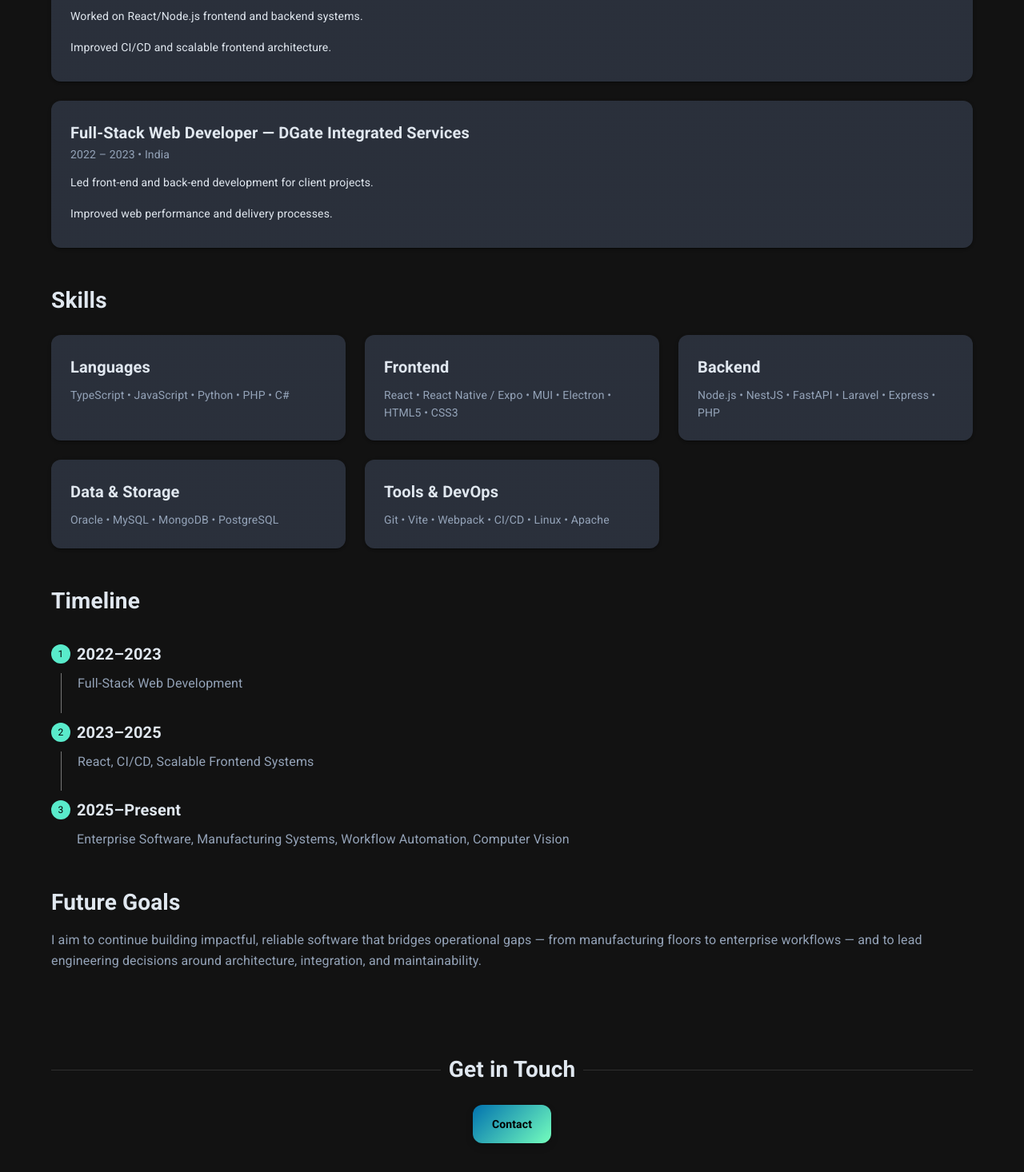
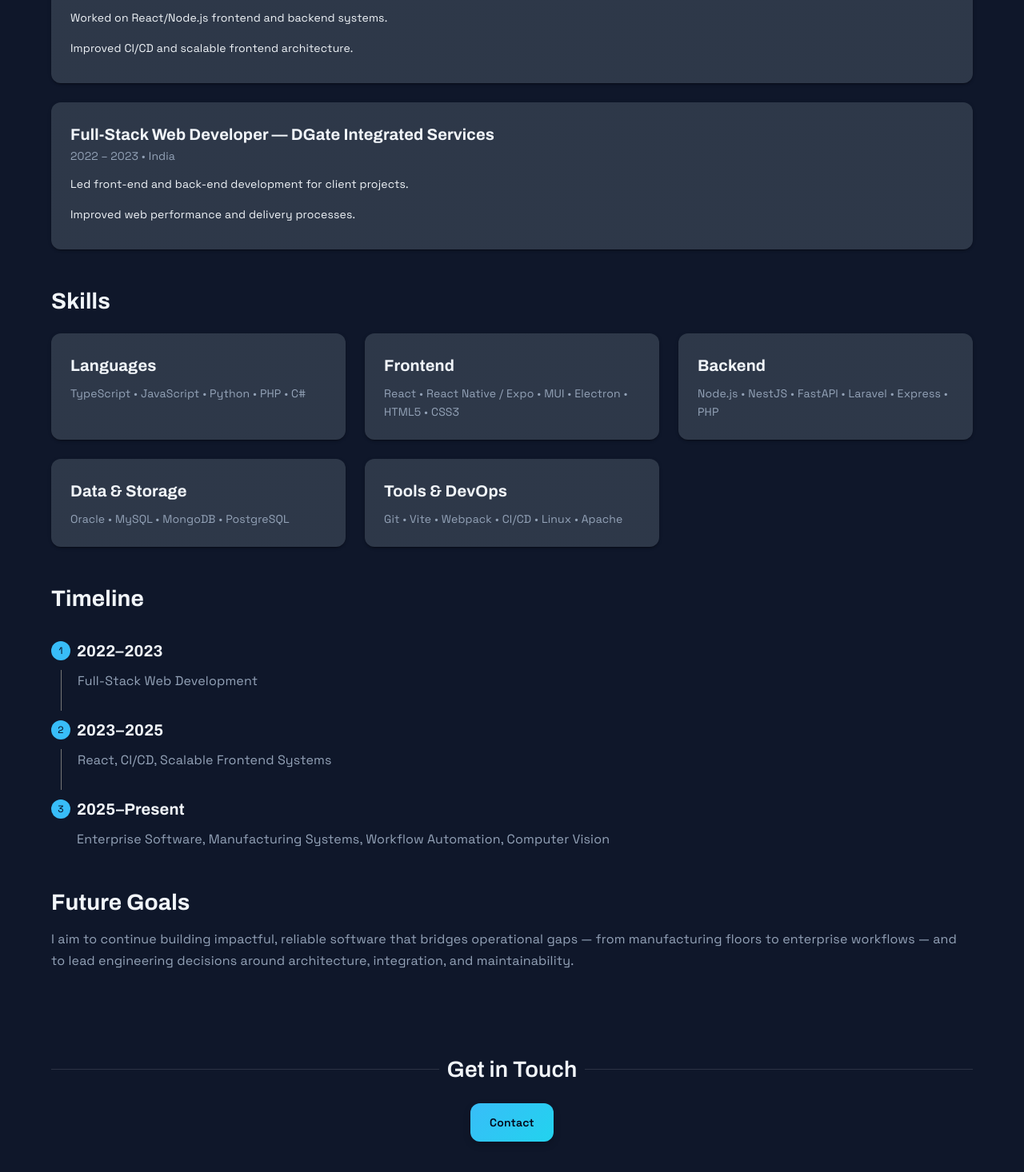
Before and after one commit to amoghphadnis/Amogh-Phadnis-Portfolio, a React (Vite) app: page /#/about in a window 1280 px wide. Shown: the part 760-2226 px from the top of the page at 80% size. Built offline with nearby package versions, Linux system fonts and the light colour scheme.

Commit message:
feat: apply interactive-portfolio and ui-ux-pro-max enhancements

```diff
--- a/index.html
+++ b/index.html
@@ -9,7 +9,7 @@
     <link rel="preconnect" href="https://fonts.googleapis.com" />
     <link rel="preconnect" href="https://fonts.gstatic.com" crossorigin />
     <link
-      href="https://fonts.googleapis.com/css2?family=Roboto:wght@300;400;500;700;900&display=swap"
+      href="https://fonts.googleapis.com/css2?family=Archivo:wght@300;400;500;600;700&family=Space+Grotesk:wght@300;400;500;600;700&display=swap"
       rel="stylesheet"
     />
 
--- a/src/components/motion/TextReveal.tsx
+++ b/src/components/motion/TextReveal.tsx
@@ -1,6 +1,7 @@
 import { useMemo } from 'react';
 import { useInView } from 'react-intersection-observer';
 import { Box } from '@mui/material';
+import { tokens } from '../../theme/tokens';
 
 interface TextRevealProps {
   text: string;
@@ -9,6 +10,8 @@ interface TextRevealProps {
   className?: string;
   sx?: Record<string, unknown>;
 }
+
+const headingTags = new Set(['h1', 'h2', 'h3', 'h4']);
 
 export function TextReveal({ text, as: Tag = 'span', delay = 0, sx = {} }: TextRevealProps) {
   const { ref, inView } = useInView({ triggerOnce: true, threshold: 0.5 });
@@ -25,6 +28,7 @@ export function TextReveal({ text, as: Tag = 'span', delay = 0, sx = {} }: TextR
       sx={{
         display: 'inline-flex',
         flexWrap: 'wrap',
+        fontFamily: headingTags.has(Tag) ? tokens.typography.fontFamilyHeading : undefined,
         ...sx,
       }}
       aria-label={text}
--- a/src/components/projects/ProjectCard.tsx
+++ b/src/components/projects/ProjectCard.tsx
@@ -1,4 +1,4 @@
-import { Card, CardContent, Typography, Box, Button, Chip } from '@mui/material';
+import { Card, CardMedia, CardContent, Typography, Box, Button, Chip } from '@mui/material';
 import { useTheme } from '@mui/material/styles';
 import { Link } from 'react-router-dom';
 import { FaGithub } from 'react-icons/fa';
@@ -37,6 +37,8 @@ export function ProjectCard({ project }: ProjectCardProps) {
           color: theme.palette.text.primary,
           borderRadius: tokens.radius.card,
           boxShadow: tokens.shadows.card,
+          overflow: 'hidden',
+          cursor: 'pointer',
           transition: `transform ${tokens.motion.normal} ease, box-shadow ${tokens.motion.normal} ease`,
           '&:hover': {
             transform: 'translateY(-4px)',
@@ -44,6 +46,19 @@ export function ProjectCard({ project }: ProjectCardProps) {
           },
         }}
       >
+        {project.image && (
+          <CardMedia
+            component="img"
+            image={project.image ? import.meta.env.BASE_URL + encodeURI(project.image) : undefined}
+            alt={project.title}
+            sx={{
+              height: 160,
+              width: '100%',
+              objectFit: 'cover',
+              backgroundColor: theme.palette.background.default,
+            }}
+          />
+        )}
         <CardContent sx={{ display: 'flex', flexDirection: 'column', gap: 1.5, p: 3 }}>
           <Typography variant="overline" color="primary" sx={{ fontWeight: 600 }}>
             {categoryLabels[project.category]}
@@ -54,6 +69,12 @@ export function ProjectCard({ project }: ProjectCardProps) {
           <Typography variant="h6" sx={{ fontWeight: 700 }}>
             {project.title}
           </Typography>
+
+          {project.impact && (
+            <Typography variant="body2" color="primary" sx={{ fontWeight: 600 }}>
+              {project.impact}
+            </Typography>
+          )}
 
           <Typography variant="body2" color="text.secondary" sx={{ flex: 1 }}>
             {project.description}
--- a/src/index.css
+++ b/src/index.css
@@ -15,12 +15,27 @@ body,
   flex-direction: column;
 }
 
-a {
-  color: inherit;
-  text-decoration: none;
+html {
+  scroll-behavior: smooth;
+}
+
+a,
+button,
+[role='button'],
+[tabindex]:not([tabindex='-1']) {
+  cursor: pointer;
+}
+
+*:focus-visible {
+  outline: 2px solid #38bdf8;
+  outline-offset: 2px;
+  border-radius: 4px;
 }
 
 @media (prefers-reduced-motion: reduce) {
+  html {
+    scroll-behavior: auto;
+  }
   *,
   *::before,
   *::after {
--- a/src/pages/Home.tsx
+++ b/src/pages/Home.tsx
@@ -28,7 +28,7 @@ export function Home() {
           <Box textAlign="center" mb={6}>
             <Avatar
               alt={profile.name}
-              src="/images/Amogh.jpg"
+              src={`${import.meta.env.BASE_URL}images/Amogh.jpg`}
               sx={{
                 width: 180,
                 height: 180,
@@ -57,12 +57,35 @@ export function Home() {
                 justifyContent: 'center',
                 fontSize: { xs: '1.25rem', sm: '1.5rem' },
                 fontWeight: 600,
-                mb: 2,
+                mb: 1,
                 color: 'primary.main',
               }}
             />
-            <Typography variant="body1" color="text.secondary" sx={{ maxWidth: 720, mx: 'auto', mb: 3 }}>
+            <Typography
+              variant="body1"
+              color="text.secondary"
+              sx={{
+                maxWidth: 720,
+                mx: 'auto',
+                mb: 2,
+                fontSize: { xs: '1rem', sm: '1.1rem' },
+                lineHeight: 1.5,
+              }}
+            >
               {profile.headline}
+            </Typography>
+            <Typography
+              variant="subtitle1"
+              color="primary"
+              sx={{
+                maxWidth: 640,
+                mx: 'auto',
+                mb: 3,
+                fontWeight: 500,
+                letterSpacing: 0.5,
+              }}
+            >
+              {profile.tagline}
             </Typography>
 
             <Box display="flex" gap={2} justifyContent="center" flexWrap="wrap" mb={4}>
@@ -103,6 +126,14 @@ export function Home() {
                 sx={{ borderRadius: tokens.radius.button, fontWeight: 600 }}
               >
                 LinkedIn
+              </Button>
+              <Button
+                component={Link}
+                to="/contact"
+                variant="outlined"
+                sx={{ borderRadius: tokens.radius.button, fontWeight: 600 }}
+              >
+                Get in Touch
               </Button>
             </Box>
           </Box>
@@ -167,7 +198,7 @@ export function Home() {
             <Typography variant="h3" sx={{ fontSize: '1.75rem', fontWeight: 700, mb: 3 }}>
               Technology
             </Typography>
-            <Box display="flex" flexWrap="wrap" justifyContent="center" gap={1}>
+            <Box display="flex" flexWrap="wrap" justifyContent="center" gap={1} mb={4}>
               {skillGroups.flatMap((g) => g.items).map((skill) => (
                 <Chip
                   key={skill}
@@ -181,6 +212,23 @@ export function Home() {
                 />
               ))}
             </Box>
+            <Button
+              component={Link}
+              to="/contact"
+              variant="contained"
+              sx={{
+                background: tokens.colors.accent.gradient,
+                color: tokens.colors.accent.black,
+                borderRadius: tokens.radius.button,
+                px: 3,
+                py: 1.5,
+                fontWeight: 700,
+                '&:hover': { transform: 'scale(1.05)' },
+                transition: `transform ${tokens.motion.normal} ease`,
+              }}
+            >
+              Let's work together
+            </Button>
           </Box>
         </FadeIn>
       </Container>
--- a/src/theme/theme.ts
+++ b/src/theme/theme.ts
@@ -16,18 +16,21 @@ const getDesignTokens = (mode: PaletteMode): ThemeOptions => ({
     },
     primary: {
       main: mode === 'dark' ? tokens.colors.dark.primary : tokens.colors.light.primary,
-      contrastText: tokens.colors.accent.black,
+      contrastText: mode === 'dark' ? tokens.colors.accent.black : tokens.colors.light.surface,
     },
   },
   typography: {
     fontFamily: tokens.typography.fontFamily,
-    h1: { ...tokens.typography.h1, lineHeight: 1.2 },
-    h2: { ...tokens.typography.h2, lineHeight: 1.3 },
-    h3: { ...tokens.typography.h3, lineHeight: 1.3 },
-    h4: { ...tokens.typography.h4, lineHeight: 1.4 },
-    body1: { ...tokens.typography.body, lineHeight: 1.6 },
+    h1: { ...tokens.typography.h1, lineHeight: 1.15, fontFamily: tokens.typography.fontFamilyHeading },
+    h2: { ...tokens.typography.h2, lineHeight: 1.2, fontFamily: tokens.typography.fontFamilyHeading },
+    h3: { ...tokens.typography.h3, lineHeight: 1.25, fontFamily: tokens.typography.fontFamilyHeading },
+    h4: { ...tokens.typography.h4, lineHeight: 1.3, fontFamily: tokens.typography.fontFamilyHeading },
+    h5: { fontFamily: tokens.typography.fontFamilyHeading, fontWeight: 600 },
+    h6: { fontFamily: tokens.typography.fontFamilyHeading, fontWeight: 600 },
+    body1: { ...tokens.typography.body, lineHeight: 1.7 },
     body2: { ...tokens.typography.small, lineHeight: 1.6 },
-    button: { fontWeight: 600, textTransform: 'none' as const },
+    button: { fontWeight: 600, textTransform: 'none' as const, fontFamily: tokens.typography.fontFamily },
+    overline: { fontFamily: tokens.typography.fontFamily, fontWeight: 600, letterSpacing: 1 },
   },
   shape: {
     borderRadius: 12,
--- a/src/theme/tokens.ts
+++ b/src/theme/tokens.ts
@@ -1,40 +1,41 @@
 export const tokens = {
   colors: {
     dark: {
-      background: '#121212',
-      surface: '#1a202c',
-      surfaceGlass: 'rgba(26, 32, 44, 0.9)',
-      primary: '#59ebcb',
-      text: '#e0e7ef',
+      background: '#0f172a',
+      surface: '#1e293b',
+      surfaceGlass: 'rgba(30, 41, 59, 0.9)',
+      primary: '#38bdf8',
+      text: '#f1f5f9',
       muted: '#94a3b8',
-      border: 'rgba(89, 235, 203, 0.25)',
+      border: 'rgba(56, 189, 248, 0.2)',
     },
     light: {
-      background: '#ffffff',
-      surface: '#f8fafc',
+      background: '#f8fafc',
+      surface: '#ffffff',
       surfaceGlass: 'rgba(255, 255, 255, 0.9)',
-      primary: '#2c3f50',
-      text: '#1e293b',
-      muted: '#64748b',
-      border: 'rgba(1, 114, 175, 0.2)',
+      primary: '#0f172a',
+      text: '#0f172a',
+      muted: '#475569',
+      border: 'rgba(56, 189, 248, 0.2)',
     },
     accent: {
-      gradient: 'linear-gradient(135deg, #0172af, #74febd)',
-      cardGradient: 'linear-gradient(135deg, #103ce7, #64e9ff)',
-      cardGradientLight: 'linear-gradient(135deg, #0172af, #74febd)',
-      cyan: '#59ebcb',
-      blue: '#0172af',
-      teal: '#74febd',
-      black: '#000000',
+      gradient: 'linear-gradient(135deg, #38bdf8 0%, #22d3ee 100%)',
+      cardGradient: 'linear-gradient(135deg, #0ea5e9 0%, #67e8f9 100%)',
+      cardGradientLight: 'linear-gradient(135deg, #38bdf8 0%, #a5f3fc 100%)',
+      cyan: '#22d3ee',
+      blue: '#0ea5e9',
+      teal: '#5eead4',
+      black: '#020617',
     },
   },
   typography: {
-    fontFamily: ['"Roboto"', 'sans-serif'].join(','),
+    fontFamily: ['"Space Grotesk"', 'sans-serif'].join(','),
+    fontFamilyHeading: ['"Archivo"', 'sans-serif'].join(','),
     display: {
-      fontSize: '2.5rem',
+      fontSize: '2.75rem',
       fontWeight: 700,
     },
-    h1: { fontSize: '2rem', fontWeight: 700 },
+    h1: { fontSize: '2.25rem', fontWeight: 700 },
     h2: { fontSize: '1.75rem', fontWeight: 600 },
     h3: { fontSize: '1.5rem', fontWeight: 600 },
     h4: { fontSize: '1.25rem', fontWeight: 600 },
--- a/src/types/index.ts
+++ b/src/types/index.ts
@@ -47,7 +47,9 @@ export interface Project {
   freelance?: boolean;
   confidential?: boolean;
   githubUrl?: string;
+  liveUrl?: string;
   image?: string;
+  impact?: string;
 }
 
 export interface ArchitectureStep {
--- a/vite.config.ts
+++ b/vite.config.ts
@@ -5,4 +5,8 @@ import react from '@vitejs/plugin-react';
 export default defineConfig({
   base: '/Amogh-Phadnis-Portfolio/',
   plugins: [react()],
+  server: {
+    host: '0.0.0.0',
+    port: 5173,
+  },
 });
```
Also changed, not shown: src/data/projects.ts (+24 -0 lines), public/images/Projects/GBL Farmer Platform.png (added).
